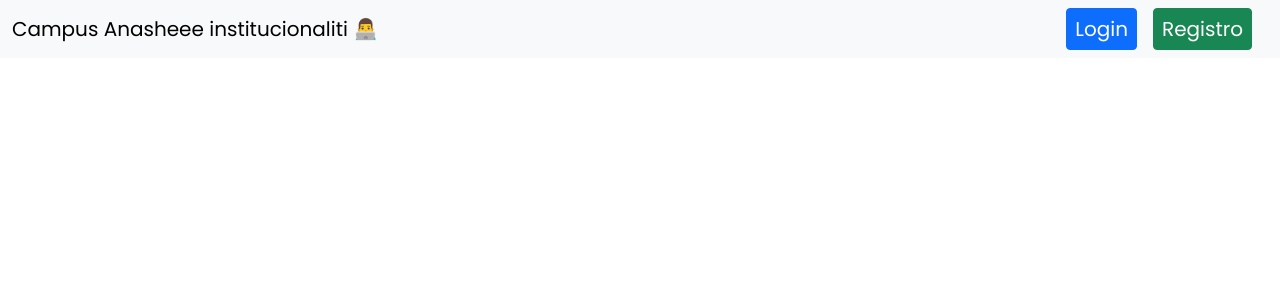
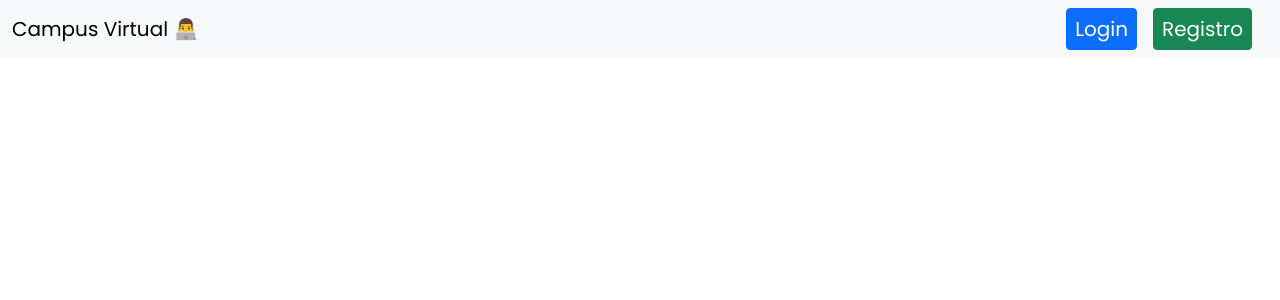
Before and after one commit to Tomy97/proyecto-final-coder, a Django app: page / in a window 1280 px wide. Shown: the top 300 px of the page. Run offline with Django 4.2, Linux system fonts and the light colour scheme.

Commit message:
anashee
:8ball:

```diff
--- a/Campus/templates/inicio.html
+++ b/Campus/templates/inicio.html
@@ -29,7 +29,7 @@
     <nav class="navbar navbar-expand-lg bg-light">
       <div class="container-fluid">
         <a class="navbar-brand text-black" href="{% url 'home' %}">
-          Campus Anasheee institucionaliti 👨‍💻
+          Campus Virtual 👨‍💻
         </a>
         <button
           class="navbar-toggler"
```
